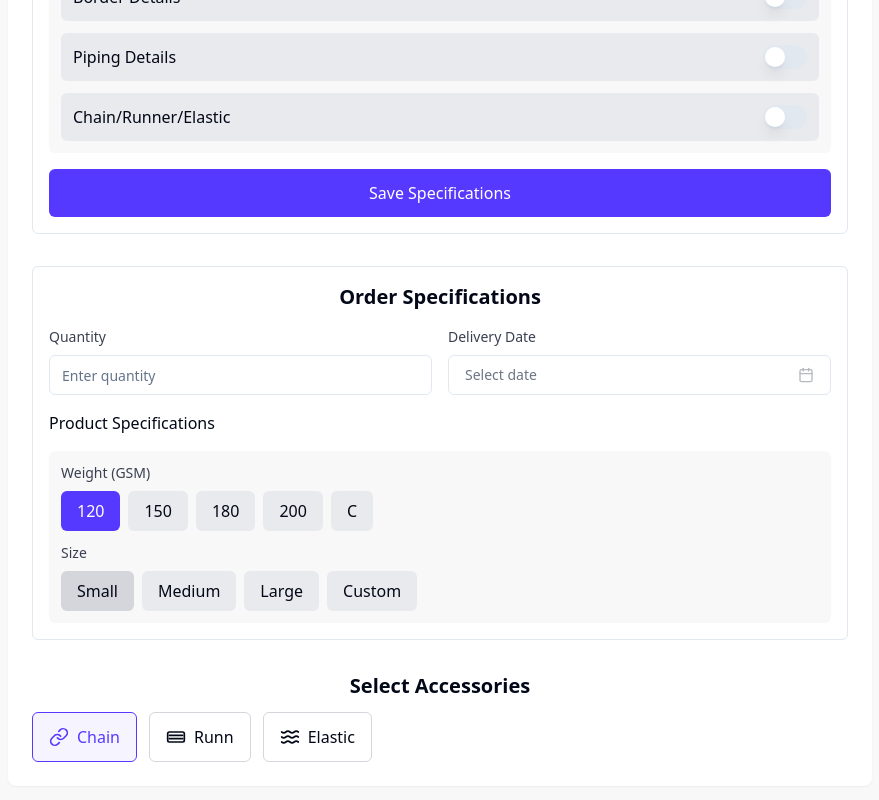
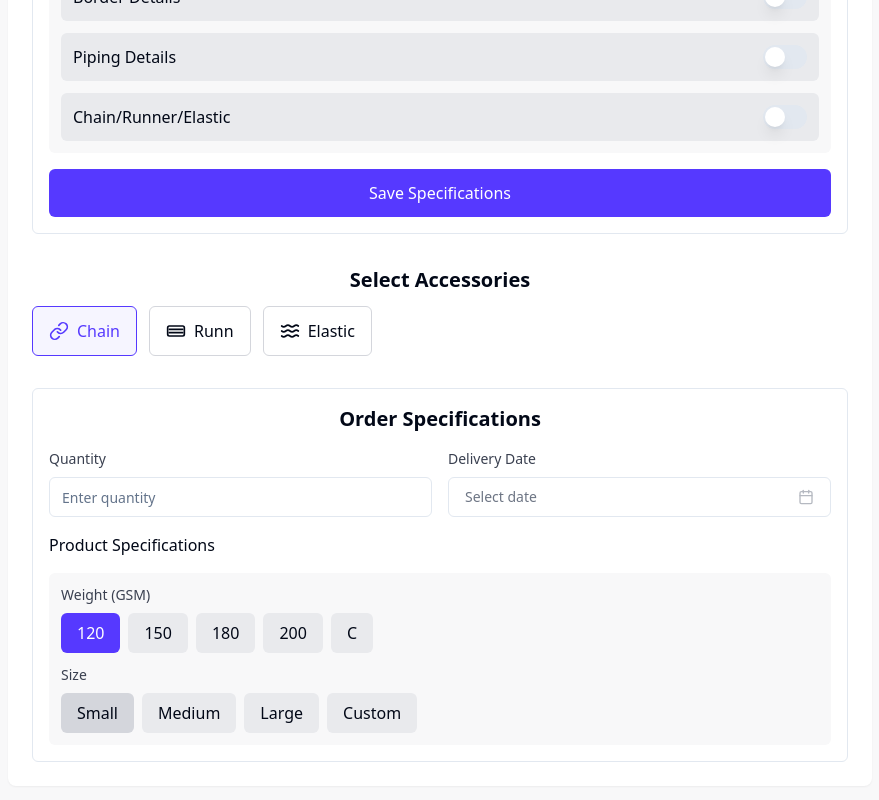
Before and after one commit to PalAnkit34/order-page-harmonizer-85, a React (Vite) app: page / in a window 1280 px wide. Shown: the part 1282-2082 px from the top of the page, without its empty margins (200-1079 px from the left). Built offline with nearby package versions, Linux system fonts and the light colour scheme.

Commit message:
Rearrange order page tabs
Move the specifications section to the end of the order page.

```diff
--- a/src/components/OrderPageTabs.tsx
+++ b/src/components/OrderPageTabs.tsx
@@ -14,8 +14,8 @@ export const OrderPageTabs = () => {
       <BasicSpecifications />
       <PipingSpecifications />
       <AdditionalFeatures />
+      <AccessorySelection />
       <OrderSpecifications />
-      <AccessorySelection />
     </div>
   );
 };
```
